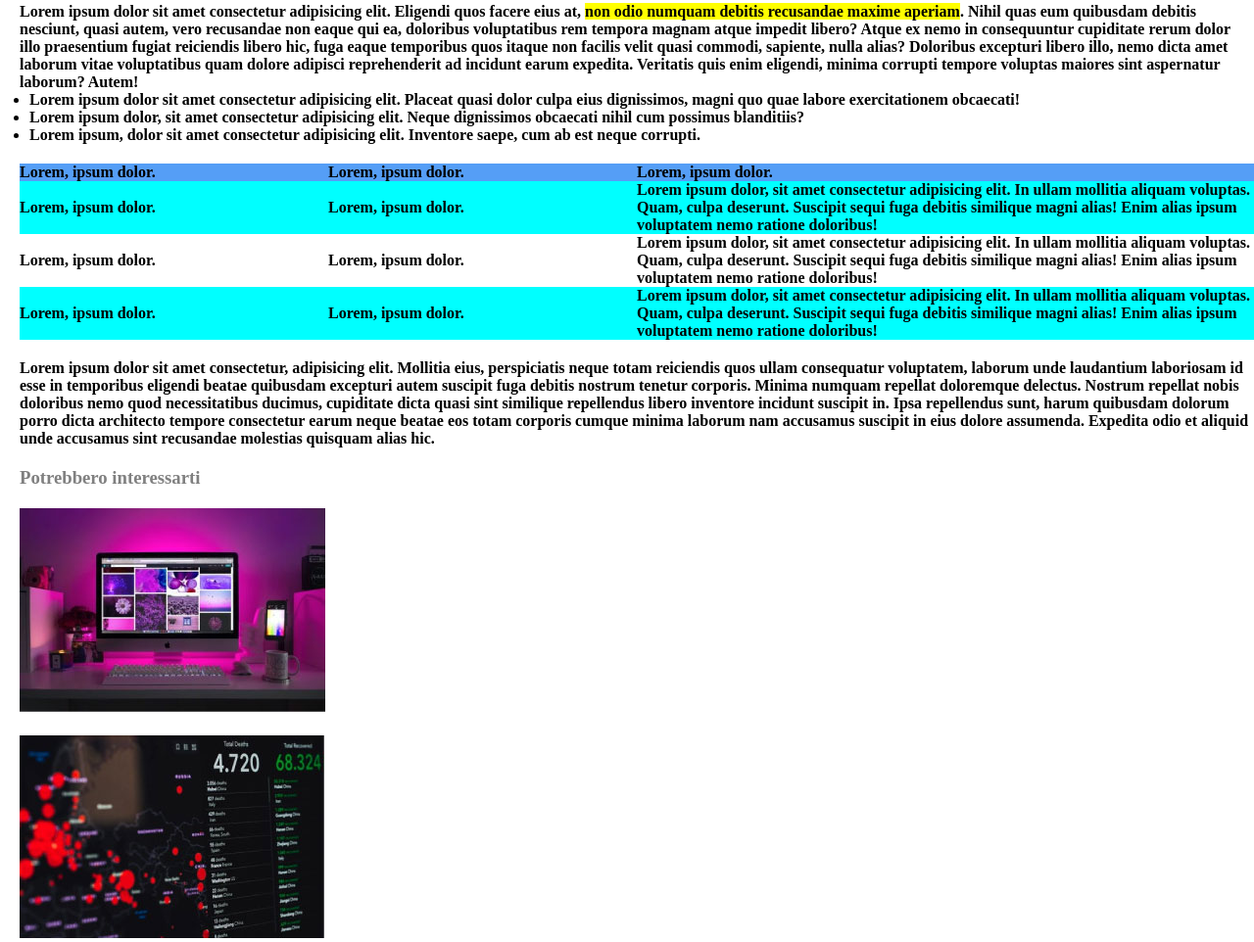
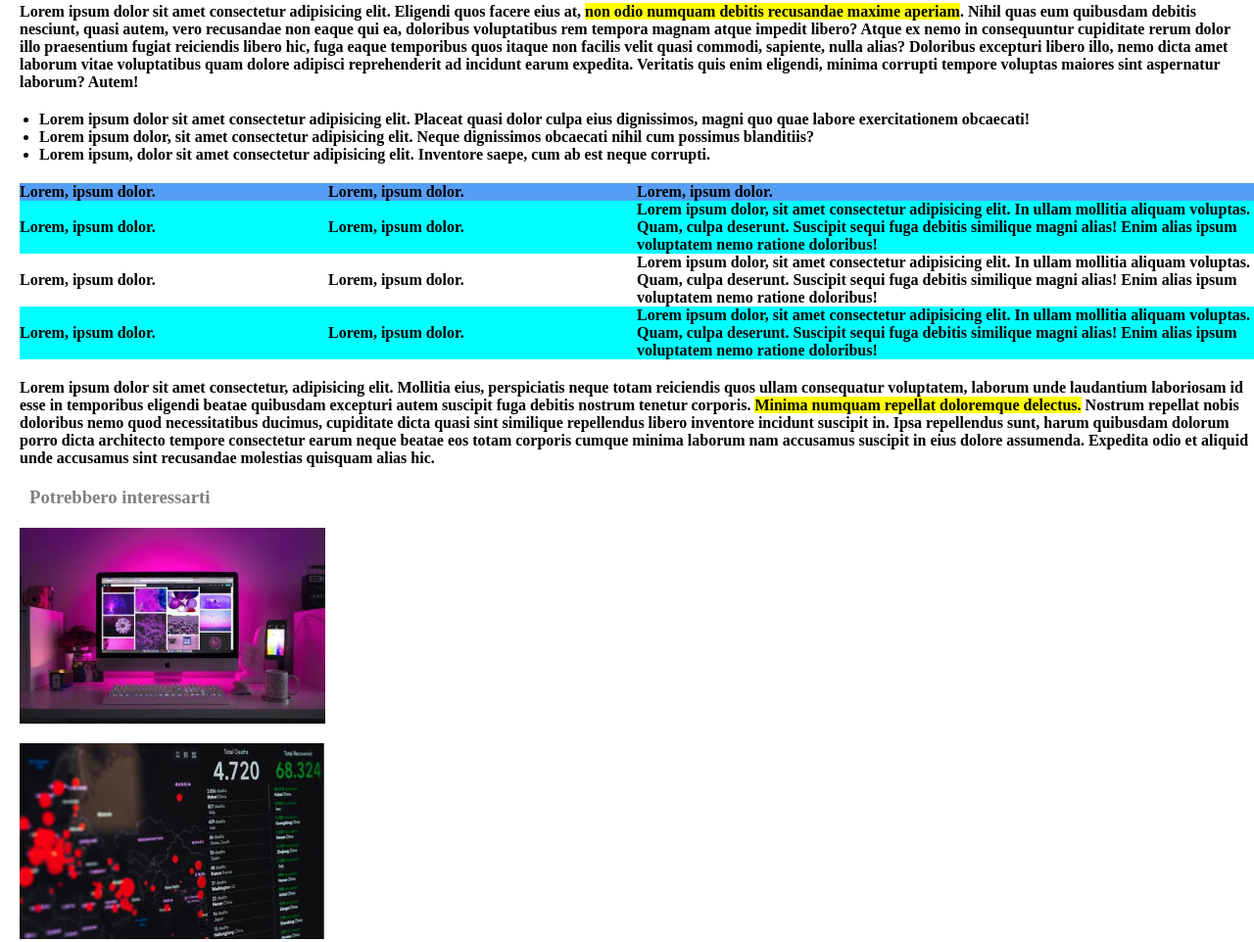
Before and after one commit to HadolphMercogliano/html-css-booleaner, a plain HTML site: page index.html in a window 1280 px wide. Shown: the part 720-1682 px from the top of the page at 98% size. Drawn offline with Linux system fonts and the light colour scheme.

Commit message:
correzione sezione altri articoli + css

```diff
--- a/css/style.css
+++ b/css/style.css
@@ -48,7 +48,7 @@ img {
 
 
 ul {
-    margin-left:10px
+    margin: 20px;
 }
 table {
     width: 100%;
@@ -57,3 +57,20 @@ table {
 tbody tr:nth-child(odd) {
     background-color: aqua;
 }
+
+h3 {
+    margin:10px;
+}
+.other-article1 {
+    margin-top: 20px;
+    height: 200px;
+    background-image: url(../img/monitor.jpg);
+    background-repeat: no-repeat;
+}
+.other-article2 {
+    margin-top: 20px;
+    background-image: url(../img/graph.jpg);
+    background-repeat: no-repeat;
+    height: 200px;
+
+}
--- a/index.html
+++ b/index.html
@@ -65,15 +65,15 @@
                 </tr>
             </tbody>
         </table>
-        <p class="article">Lorem ipsum dolor sit amet consectetur, adipisicing elit. Mollitia eius, perspiciatis neque totam reiciendis quos ullam consequatur voluptatem, laborum unde laudantium laboriosam id esse in temporibus eligendi beatae quibusdam excepturi autem suscipit fuga debitis nostrum tenetur corporis. Minima numquam repellat doloremque delectus. Nostrum repellat nobis doloribus nemo quod necessitatibus ducimus, cupiditate dicta quasi sint similique repellendus libero inventore incidunt suscipit in. Ipsa repellendus sunt, harum quibusdam dolorum porro dicta architecto tempore consectetur earum neque beatae eos totam corporis cumque minima laborum nam accusamus suscipit in eius dolore assumenda. Expedita odio et aliquid unde accusamus sint recusandae molestias quisquam alias hic.</p>
+        <p class="article">Lorem ipsum dolor sit amet consectetur, adipisicing elit. Mollitia eius, perspiciatis neque totam reiciendis quos ullam consequatur voluptatem, laborum unde laudantium laboriosam id esse in temporibus eligendi beatae quibusdam excepturi autem suscipit fuga debitis nostrum tenetur corporis. <mark> Minima numquam repellat doloremque delectus.</mark> Nostrum repellat nobis doloribus nemo quod necessitatibus ducimus, cupiditate dicta quasi sint similique repellendus libero inventore incidunt suscipit in. Ipsa repellendus sunt, harum quibusdam dolorum porro dicta architecto tempore consectetur earum neque beatae eos totam corporis cumque minima laborum nam accusamus suscipit in eius dolore assumenda. Expedita odio et aliquid unde accusamus sint recusandae molestias quisquam alias hic.</p>
 
         <picture>
             <h3 class="writer">Potrebbero interessarti</h3>
-            <div>
-                <img src="./img/monitor.jpg" alt="Lorem ipsum dolor">
+            <div class="other-article1">
+
             </div>
-            <div>
-                <img src="./img/graph.jpg" alt="Lorem ipsum dolor">
+            <div class="other-article2">
+
             </div>
         </picture>
     </main>
```
